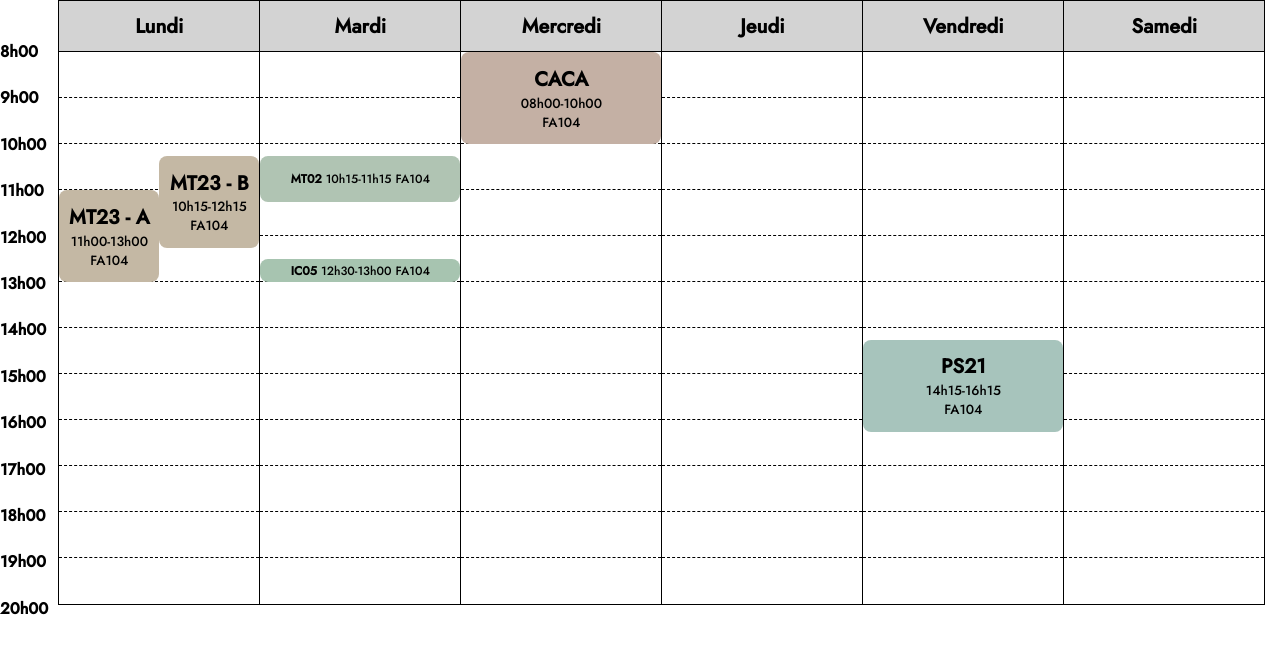
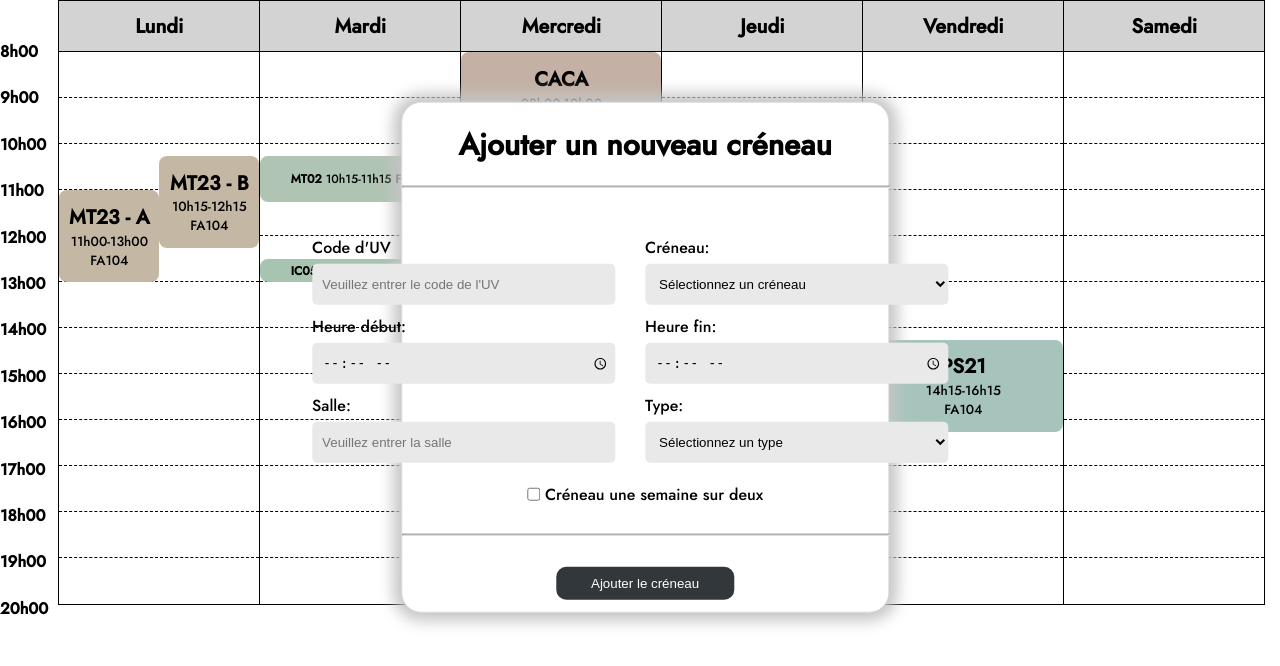
Before and after one commit to UTCsilvaluc/UT-Swap, a PHP site: page /php/emploiDuTemps.php in a window 1280 px wide, after a click that opens the changed part. Shown: the part 104-770 px from the top of the page. Run offline with PHP 8.4, Linux system fonts and the light colour scheme; some web fonts are replaced.

Commit message:
création formulaire ajouter créneau

```diff
--- a/css/emploiDuTemps.css
+++ b/css/emploiDuTemps.css
@@ -3,6 +3,13 @@
     src: url('../fonts/Jost-Medium.ttf');
     font-weight: normal;
     font-style: normal;
+}
+
+:root {
+    --taille-header: 13vh;
+    --margin: 25px;
+    --margin-menu: 2vh;
+    --border-radius: 20px;
 }
 
 body {
@@ -114,3 +121,99 @@ div.divHeure:hover {
 #emploi_du_temps .jour .cours h2,#emploi_du_temps .jour .cours p{
     margin: 0;
 }
+.addCreneau{
+    position: absolute;
+    top: 50%;
+    right: 0;
+    transform: translate(-80%, -38%);
+    display: none;
+    border: 1px solid rgb(219, 219, 219);
+    width: 38%;
+    min-width: 275px;
+    z-index: 2;
+    -webkit-box-shadow: 0px 0px 15px 8px #C4C4C4;
+    box-shadow: 0px 0px 15px 8px #C4C4C4;
+    border-radius: var(--border-radius);
+    background-color: #fff;
+}
+
+.firstLine , .secondLine , .thirdLine , .fourLine{
+    display: flex;
+}
+.addCreneau .titre h1{
+    font-size: 30px;
+    text-align: center;
+}
+.addCreneau .firstLine{
+    margin-top: 40px;
+}
+
+.addCreneau label{
+    text-align: left;
+    display: block;
+    width: 100%;
+    box-sizing: border-box;
+}
+
+.addCreneau .titre{
+    text-align: center;
+}
+
+.addCreneau .formulaire{
+    align-items: center;
+    text-align: center;
+    display: flex;
+    flex-direction: column;
+    gap: 10px;
+}
+
+.addCreneau .formulaire input[type='checkbox']{
+    margin: 0;
+    padding: 0;
+}
+.addCreneau .divInput{
+    display: flex;
+    flex-direction: column;
+    gap: 5px;
+    margin-right: 30px;
+}
+
+
+.addCreneau .formulaire input[type='text'],.formulaire input[type='time'] ,  .formulaire select{
+    box-sizing: content-box;
+    cursor: pointer;
+    border: 0;
+    border-radius: 5px;
+    background-color: #E9E9E9;
+    transition: background-color 0.4s ease, padding 0.4s ease;
+    padding: 5px 5px 5px 10px;
+    height:31px;
+    width: 288px;
+    min-width: 100px;
+}
+
+.addCreneau .divSemaine{
+    margin: 10px;
+    display: flex;
+    gap: 5px;
+}
+
+.addCreneau hr{
+    background: #95a5a6;
+    width: 100%;
+}
+
+.addCreneau button{
+    border-radius: 10px;
+    color: white;
+    border: 0;
+    background-color: #32373B;
+    margin-top:calc(var(--margin) / 2);
+    margin-bottom:calc(var(--margin) / 2);
+    box-sizing: content-box;
+    cursor: pointer;
+    height: 31px;
+    width: 13vw;
+    min-width: 100px;
+    white-space: nowrap;
+}
--- a/css/header.css
+++ b/css/header.css
@@ -1,6 +1,6 @@
 @font-face {
     font-family: 'Jost';
-    src: url('Jost-Medium.ttf');
+    src: url('../fonts/Jost-Medium.ttf');
     font-weight: normal;
     font-style: normal;
 }
--- a/js/emploiDuTemps.js
+++ b/js/emploiDuTemps.js
@@ -142,7 +142,7 @@ for (var i of listeJour) {
 
 
 function addCreneau(event){
-    console.log(document.getElementById("addCreneau"))
+    document.getElementById("addCreneau").style.display = "block";
 }
 
 function calculDecimal(nombre) {
--- a/php/emploiDuTemps.php
+++ b/php/emploiDuTemps.php
@@ -58,69 +58,62 @@
     <img class="hoverCoursIcon" id="trash" src="../svg/trash.svg" alt="" style="width: 30px ; height: 30px" onmouseenter="svgpTrasheEnter(event)" onmouseleave="svgTrashLeave(event)">
 </div>
 
-<div id="addCreneau" style="display: none;">
-    <div id="titre_nouveau">
-        <h1>Nouvelle demande de Swap</h1>
+<div class="addCreneau" id="addCreneau">
+    <div class="titre"><h1>Ajouter un nouveau créneau</h1></div>
+
     <hr>
+    <div class="formulaire">
+        <div class="firstLine">
+            <div class="divInput">
+                <label for="codeUV">Code d'UV</label> <input type="text" name="" id="codeUV" placeholder="Veuillez entrer le code de l'UV">
             </div>
-    <form action="#" method="post" id="form_debut_nouveau">
-        <ul>
-            <li class="double-input">
-                <div>
-                    <label for="input-uv">Code d'UV:</label>
-                    <input type="text" id="input-uv" list="uvs" name="uv" placeholder="Veuillez entrer le code de l'UV">
-                    <datalist id="uvs">
-                        <option value="UV1">
-                        </option><option value="UV2">
-                        </option><option value="UV3">
-                        </option></datalist>
+            <div class="divInput">
+                <label for="creneau">Créneau:</label>
+                <select id="creneau" name="jourSemaine" required>
+                    <option value="" disabled selected>Sélectionnez un créneau</option>
+                    <option value="lundi">Lundi</option>
+                    <option value="mardi">Mardi</option>
+                    <option value="mercredi">Mercredi</option>
+                    <option value="jeudi">Jeudi</option>
+                    <option value="vendredi">Vendredi</option>
+                    <option value="samedi">Samedi</option>
+                </select>
             </div>
-                <div>
-                    <label for="input-creneau">Créneau:</label>
-                    <input type="date" id="input-creneau" name="creneau" placeholder="Veuillez entrer le créneau">
         </div>
-            </li>
-            <li class="double-input">
-                <div>
+
+        <div class="secondLine">
+            <div class="divInput">
                 <label for="input-hdebut">Heure début:</label>
                 <input type="time" id="input-hdebut" name="hdebut">
             </div>
-                <div>
+            <div class="divInput">
                 <label for="input-hfin">Heure fin:</label>
                 <input type="time" id="input-hfin" name="hfin">
             </div>
-            </li>
-            <li class="double-input">
-                <div>
-                    <label for="input-salle">Salle:</label>
-                    <input type="text" id="input-salle" name="salle" placeholder="Veuillez entrer votre salle">
         </div>
-                <div>
-                    <label for="input-type">Type:</label>
-                    <select id="input-type" name="type">
-                        <option value="td">TD</option>
-                        <option value="tp">TP</option>
-                        <option value="cm">Cours</option>
+
+        <div class="thirdLine">
+            <div class="divInput">
+                <label for="salle">Salle:</label>
+                <input type="text" id="salle" name="salle" placeholder="Veuillez entrer la salle">
+            </div>
+            <div class="divInput">
+                <label for="type">Type:</label>
+                <select id="type" name="type" required>
+                    <option value="" disabled selected>Sélectionnez un type</option>
+                    <option value="CM">CM</option>
+                    <option value="TP">TP</option>
+                    <option value="TD">TD</option>
                 </select>
             </div>
-            </li>
-            <li class="basique">
-                <input type="checkbox" id="input-semaine">
-                <label for="input-semaine">Créneau une semaine sur deux</label>
-            </li>
-            <li class="basique hidden" id="choix-semaine">
-                <input type="radio" name="semainechoix" value="sA" id="sA-choix">
-                <label for="sA-choix">Semaine A</label>
-                <input type="radio" name="semainechoix" value="sB" id="sB-choix">
-                <label for="sB-choix">Semaine B</label>
-
-            </li>
-        </ul>
-    </form>
-    <form id="form_fin_nouveau" action="#" method="post">
-        <hr>
-        <input type="submit" value="Poster la demande">
-    </form>
         </div>
 
+        <div class="fourLine">
+            <div class="divSemaine"><input type="checkbox" name="semaine" id="semaine"><label for="semaine">Créneau une semaine sur deux</label></div>
+        </div>
+
+        <hr>
+        <button type="button" onclick="alert('send')">Ajouter le créneau</button>
+    </div>
+</div>
 </html>
```
Also changed, not shown: php/addCreneau.html (deleted, +0 -58 lines). Lines whose indentation alone changed are shown as unchanged.
